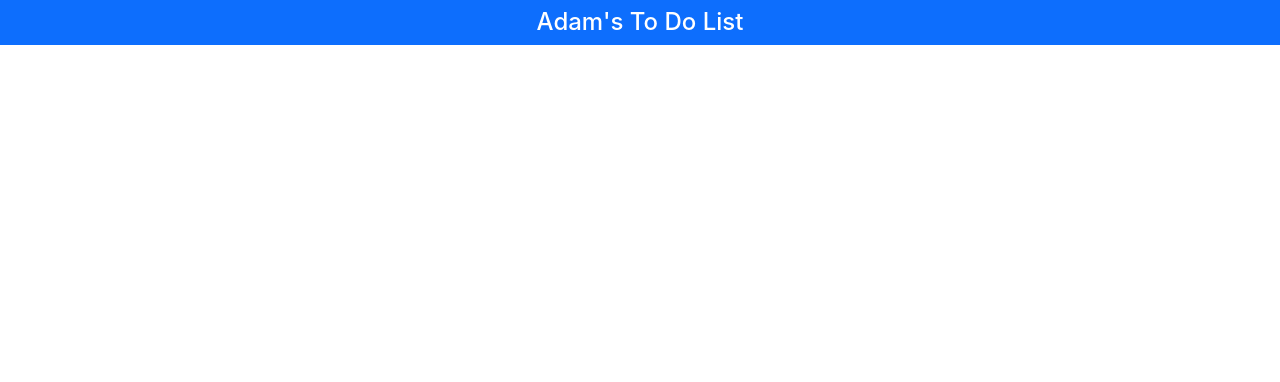
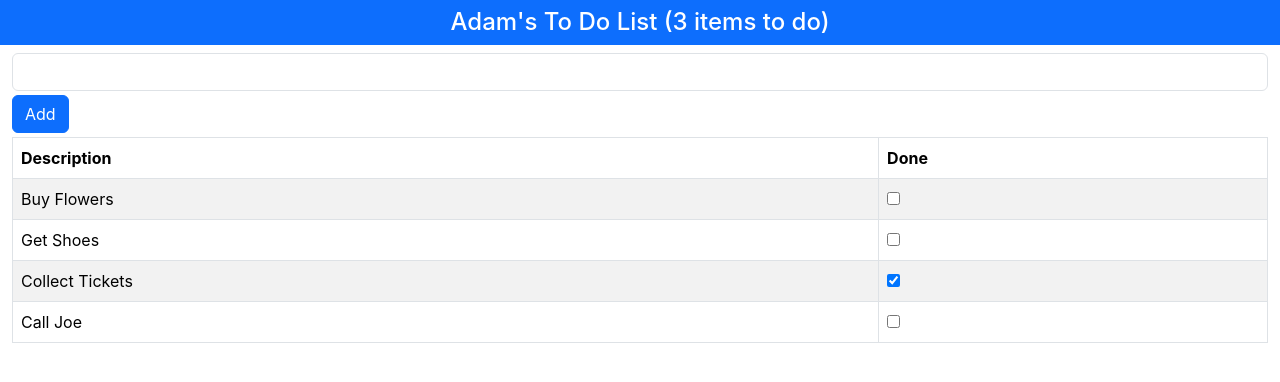
Before and after one commit to dougjasper2013/reacttodoam3, a React (Create React App) app in the folder todo/: page / in a window 1280 px wide. Shown: the top 382 px of the page. Built offline with nearby package versions, Linux system fonts and the light colour scheme; the HTML template or start-up script is replaced by a standard one.

Commit message:
Displays Table

```diff
--- a/todo/src/App.js
+++ b/todo/src/App.js
@@ -6,11 +6,82 @@ function App() {
 
   const [userName, setUserName] = useState("Adam");
 
+  const [todoItems, setTodoItems] = useState([{action: "Buy Flowers", done: false},
+    {action: "Get Shoes", done: false},
+    {action: "Collect Tickets", done: true},
+    {action: "Call Joe", done: false}
+  ]);
+
+  const [newItemText, setNewItemText] = useState("");
+
+  const changeStateData = () => {
+    setUserName((prevName) => (prevName === "Adam" ? "Bob" : "Adam"));
+  };
+
+  const updateNewTextValue = (event) => {
+    setNewItemText(event.target.value);
+  };
+
+  const createNewTodo = () => {
+    if (!todoItems
+      .find(item => item.action === newItemText)
+    )
+    {
+      setTodoItems([
+        ...todoItems,
+        { action: newItemText, done: false }
+      ]);
+      setNewItemText("");
+    }
+  }
+
+  const toggleTodo = (todo) => ({ todoItems:
+    todoItems.map(item => item.action === todo.action
+      ? { ...item, done: !item.done } : item
+    )
+  });
+
+  const todoTableRows = () => todoItems.map(item =>
+    <tr key={ item.action}>
+      <td>{ item.action }</td>
+      <td>
+        <input type="checkbox" checked={ item.done }
+          onChange={ () => toggleTodo(item) } />
+      </td>
+    </tr>
+  )
+
   return (
     <div>
       <h4 className="bg-primary text-white text-center p-2">
         {userName}'s To Do List
+        ({todoItems.filter(t => !t.done).length} items to do)
       </h4>
+
+      <div class="container-fluid">
+        <div className="my-1">
+          <input className="form-control"
+            value={newItemText}
+            onChange={updateNewTextValue} />
+          <button className="btn btn-primary mt-1"
+            onClick={ createNewTodo }>
+            Add
+          </button>
+        </div>
+
+        <table className="table table-striped table-bordered">
+          <thead>
+            <tr>
+              <th>Description</th>
+              <th>Done</th>
+            </tr>
+          </thead>
+          <tbody>
+            { todoTableRows() }
+          </tbody>
+        </table>
+
+      </div>
     </div>
   );
 }
```
